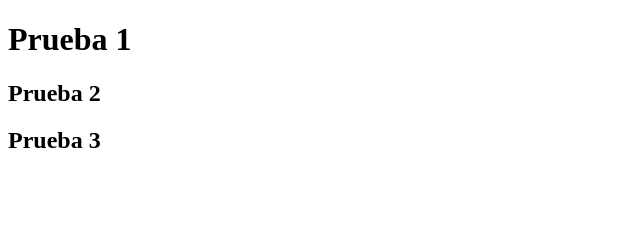
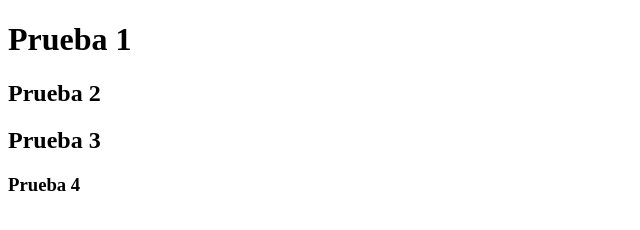
Before and after one commit to wjtrucido/cursoGit, a plain HTML site: page index.html in a window 1280 px wide. Shown: the full height of the page, 0-640 px from the left. Drawn offline with Linux system fonts and the light colour scheme.

Commit message:
Update index.html

```diff
--- a/index.html
+++ b/index.html
@@ -11,6 +11,7 @@
     <h1> Prueba 1 </h1>
     <h2> Prueba 2 </h2>
     <h2> Prueba 3 </h2>
+    <h3> Prueba 4 </h3>
     <script src="js/funciones.js"></script>
 </body>
 </html>
```
